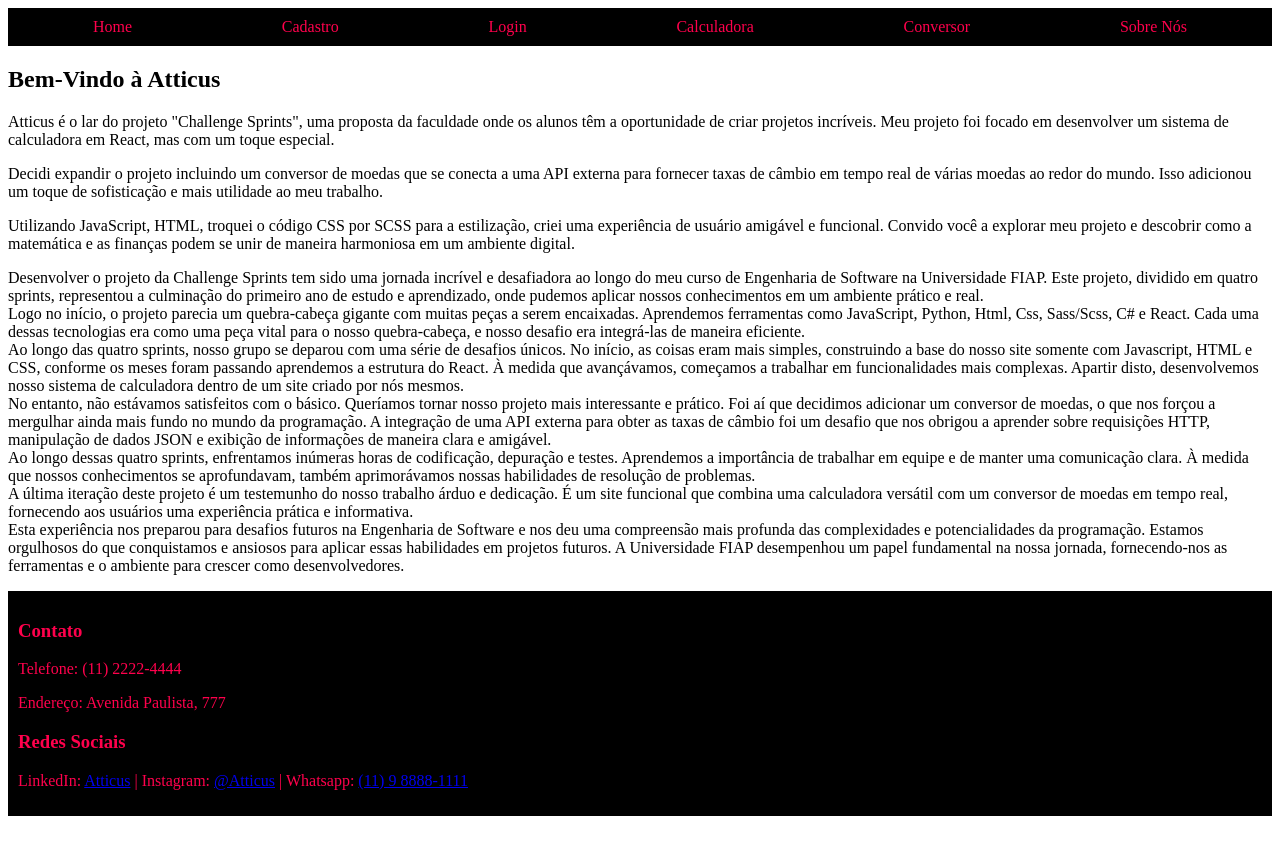
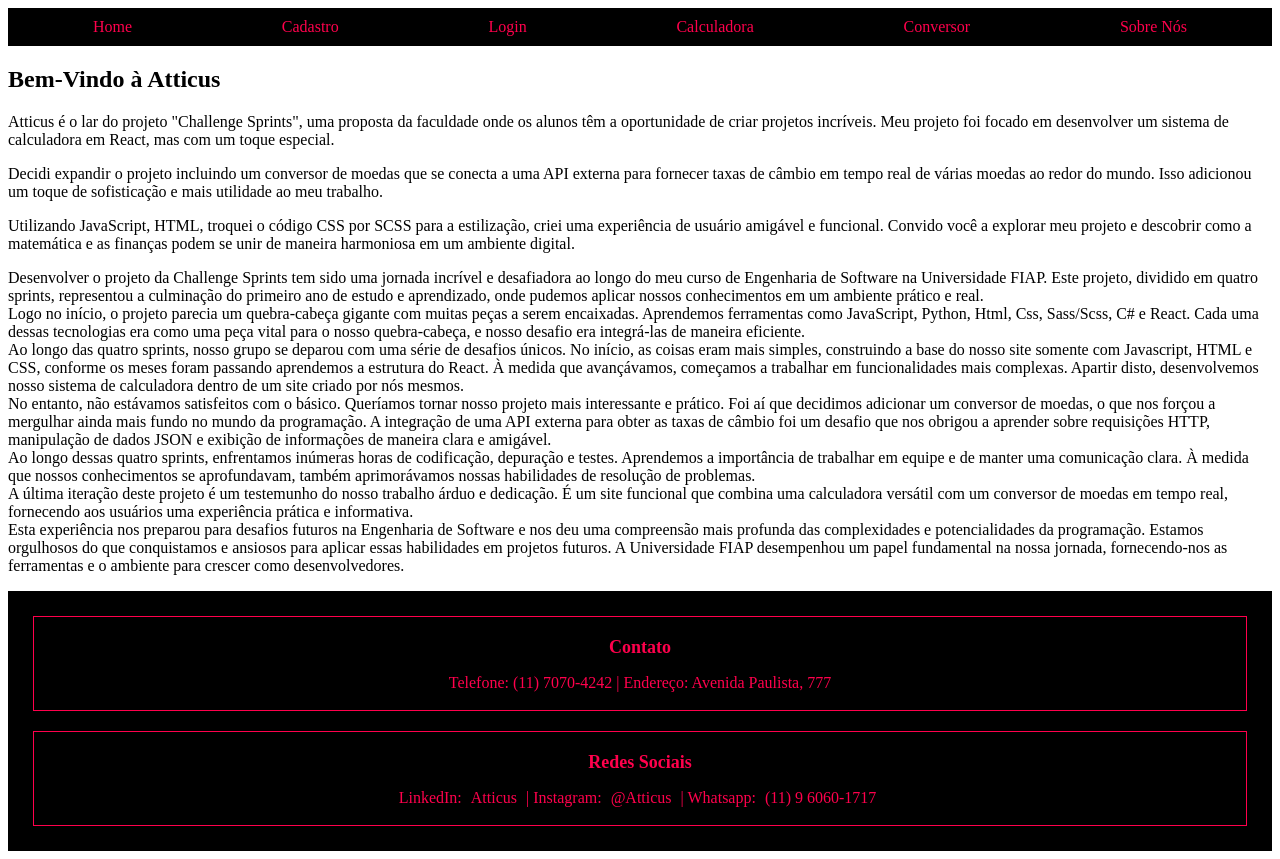
Before and after one commit to Biettt/Calculator, a React (Vite) app in the folder calculator/: page / in a window 1280 px wide. Before the commit the page ends 824 px from the top, so only its background shows below. Built offline with nearby package versions, Linux system fonts and the light colour scheme.

Commit message:
up footer / nav

```diff
--- a/calculator/src/routers/Footer.jsx
+++ b/calculator/src/routers/Footer.jsx
@@ -8,15 +8,14 @@ function Footer() {
             <div className="footer-content">
                 <div className="contact-info">
                     <h3>Contato</h3>
-                    <p>Telefone: (11) 2222-4444</p>
-                    <p>Endereço: Avenida Paulista, 777</p>
+                    <p>Telefone: (11) 7070-4242 | Endereço: Avenida Paulista, 777</p>
                 </div>
                 <div className="social-media">
                     <h3>Redes Sociais</h3>
                     <p>
                         LinkedIn: <a href='https://linkedin.com/' target='_blank' rel='noopener noreferrer'>Atticus</a> |
                         Instagram: <a href='https://instagram.com/' target='_blank' rel='noopener noreferrer'>@Atticus</a> |
-                        Whatsapp: <a href='https://whatsapp.com/' target='_blank' rel='noopener noreferrer'> (11) 9 8888-1111</a>
+                        Whatsapp: <a href='https://whatsapp.com/' target='_blank' rel='noopener noreferrer'> (11) 9 6060-1717</a>
                     </p>
                 </div>
             </div>
--- a/calculator/src/styles/Footer.css
+++ b/calculator/src/styles/Footer.css
@@ -1,21 +1,27 @@
 .footer {
   background-color: #000;
   color: rgb(255, 0, 76);
-  padding: 10px;
+  padding: 5px;
+  text-align: center;
 }
 
-.footer-content ul {
-  list-style: none;
-  display: flex;
-  justify-content: space-around;
-  align-items: center;
-  padding: 0;
-  margin: 0;
+.contact-info, .social-media {
+  margin: 20px;
+  padding: 2px;
+  border: 1px solid rgb(255, 0, 76);
 }
 
-.footer .a {
+.contact-info h3, .social-media h3 {
+  font-size: 18px;
+  margin-bottom: 10px;
+}
+
+.social-media p a {
   text-decoration: none;
   color: rgb(255, 0, 76);
-  margin: 0 10px;
+  margin: 0 5px;
   transition: color 0.3s;
+}
+.social-media p a:hover {
+  color: #fff;
 }/*# sourceMappingURL=Footer.css.map */
--- a/calculator/src/styles/Footer.scss
+++ b/calculator/src/styles/Footer.scss
@@ -1,21 +1,30 @@
 .footer {
     background-color: #000;
     color: rgb(255, 0, 76);
-    padding: 10px;
+    padding: 5px;
+    text-align: center;
 }
 
-.footer-content ul {
-    list-style: none;
-    display: flex;
-    justify-content: space-around;
-    align-items: center;
-    padding: 0;
-    margin: 0;
+.contact-info, .social-media {
+    margin: 20px;
+    padding: 2px;
+    border: 1px solid rgb(255, 0, 76);
 }
 
-.footer .a {
-    text-decoration: none;
-    color: rgb(255, 0, 76);
-    margin: 0 10px;
-    transition: color 0.3s;
+.contact-info h3, .social-media h3 {
+    font-size: 18px;
+    margin-bottom: 10px;
 }
+
+.social-media p {
+    a {
+      text-decoration: none;
+      color: rgb(255, 0, 76);
+      margin: 0 5px;
+      transition: color 0.3s;
+
+      &:hover {
+        color: #fff;
+      }
+    }
+}
```
Also changed, not shown: calculator/src/styles/Nav.scss (indentation only), 2 other files (tests, documents, lock files or other folders).
